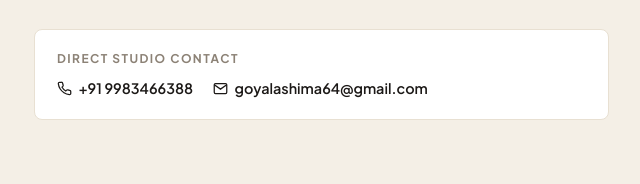
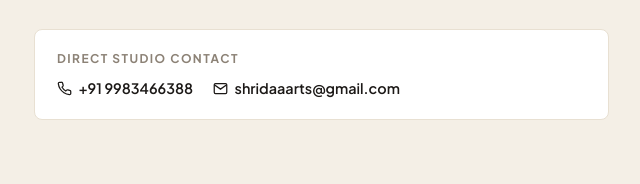
Before and after one commit to panbhav/shridaa-arts, a website: page index.html in a window 1280 px wide. Shown: the part 3536-3720 px from the top of the page, 611-1251 px from the left. Drawn offline with nearby package versions, Linux system fonts and the light colour scheme; no server answers.

Commit message:
chore(contact): update official studio email to shridaaarts@gmail.com across website

```diff
--- a/index.html
+++ b/index.html
@@ -49,7 +49,7 @@
         "image": "https://shridaaarts.com/Assets/artworks/swarna-mandala-mirror.jpg",
         "description": "Authentic handcrafted Kutch Lippan Mud & Mirror Art studio by Ashima Goyal. Sculpted wall mandalas, mirror plaques, and bespoke heritage decor.",
         "telephone": "+919983466388",
-        "email": "goyalashima64@gmail.com",
+        "email": "shridaaarts@gmail.com",
         "priceRange": "₹1000 - ₹10000",
         "currenciesAccepted": "INR",
         "paymentAccepted": "Advance Pre-Payment, UPI, GPay, PhonePe, Bank Transfer",
@@ -358,9 +358,9 @@
                   <svg width="15" height="15" viewBox="0 0 24 24" fill="none" stroke="currentColor" stroke-width="2"><path d="M22 16.92v3a2 2 0 0 1-2.18 2 19.79 19.79 0 0 1-8.63-3.07 19.5 19.5 0 0 1-6-6 19.79 19.79 0 0 1-3.07-8.67A2 2 0 0 1 4.11 2h3a2 2 0 0 1 2 1.72 12.84 12.84 0 0 0 .7 2.81 2 2 0 0 1-.45 2.11L8.09 9.91a16 16 0 0 0 6 6l1.27-1.27a2 2 0 0 1 2.11-.45 12.84 12.84 0 0 0 2.81.7A2 2 0 0 1 22 16.92z"/></svg>
                   +91 9983466388
                 </a>
-                <a href="mailto:goyalashima64@gmail.com" class="badge-link">
+                <a href="mailto:shridaaarts@gmail.com" class="badge-link">
                   <svg width="15" height="15" viewBox="0 0 24 24" fill="none" stroke="currentColor" stroke-width="2"><path d="M4 4h16c1.1 0 2 .9 2 2v12c0 1.1-.9 2-2 2H4c-1.1 0-2-.9-2-2V6c0-1.1.9-2 2-2z"/><polyline points="22,6 12,13 2,6"/></svg>
-                  goyalashima64@gmail.com
+                  shridaaarts@gmail.com
                 </a>
               </div>
             </div>
@@ -743,7 +743,7 @@
                 </div>
                 <div class="method-detail">
                   <span class="method-label">Email</span>
-                  <a href="mailto:goyalashima64@gmail.com" class="method-value">goyalashima64@gmail.com</a>
+                  <a href="mailto:shridaaarts@gmail.com" class="method-value">shridaaarts@gmail.com</a>
                 </div>
               </div>
             </div>
@@ -757,7 +757,7 @@
                 <svg width="16" height="16" viewBox="0 0 24 24" fill="none" stroke="currentColor" stroke-width="2"><path d="M21 11.5a8.38 8.38 0 0 1-.9 3.8 8.5 8.5 0 0 1-7.6 4.7 8.38 8.38 0 0 1-3.8-.9L3 21l1.9-5.7a8.38 8.38 0 0 1-.9-3.8 8.5 8.5 0 0 1 4.7-7.6 8.38 8.38 0 0 1 3.8-.9h.5a8.48 8.48 0 0 1 8 8v.5z"/></svg>
                 WhatsApp Message
               </a>
-              <a href="mailto:goyalashima64@gmail.com" class="btn btn-secondary btn-block">
+              <a href="mailto:shridaaarts@gmail.com" class="btn btn-secondary btn-block">
                 <svg width="16" height="16" viewBox="0 0 24 24" fill="none" stroke="currentColor" stroke-width="2"><path d="M4 4h16c1.1 0 2 .9 2 2v12c0 1.1-.9 2-2 2H4c-1.1 0-2-.9-2-2V6c0-1.1.9-2 2-2z"/><polyline points="22,6 12,13 2,6"/></svg>
                 Send Email
               </a>
@@ -1285,7 +1285,7 @@
           </p>
           <p>
             <strong>Email:</strong><br>
-            <a href="mailto:goyalashima64@gmail.com">goyalashima64@gmail.com</a>
+            <a href="mailto:shridaaarts@gmail.com">shridaaarts@gmail.com</a>
           </p>
         </div>
       </div>
```
Also changed, not shown: public/index.html (+6 -6 lines).
